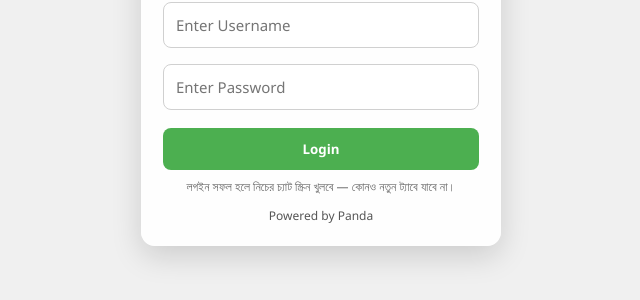
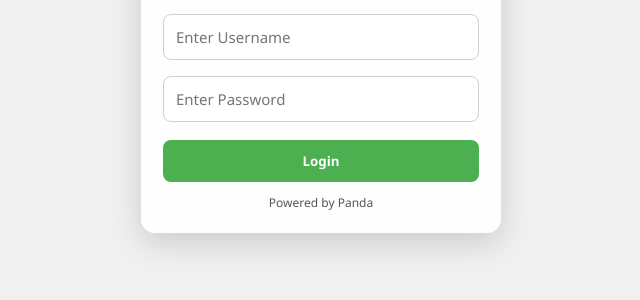
Before and after one commit to pandagame0/Pandagamee, a plain HTML site: page index.html in a window 1280 px wide. Shown: the part 312-612 px from the top of the page, without its empty margins (319-959 px from the left). Drawn offline with Linux system fonts and the light colour scheme.

Commit message:
Update index.html

```diff
--- a/index.html
+++ b/index.html
@@ -29,7 +29,6 @@
   .other{background:#e8f0ff}
   .compose{display:flex;gap:8px}
   .compose input{flex:1}
-  .small{font-size:12px;color:#666;text-align:center;margin-top:8px}
   .powered{margin-top:12px;font-size:12px;color:#555;text-align:center}
 </style>
 </head>
@@ -43,7 +42,6 @@
   <input id="password" type="password" placeholder="Enter Password" />
 
   <button id="loginBtn">Login</button>
-  <div class="small">লগইন সফল হলে নিচের চ্যাট স্ক্রিন খুলবে — কোনও নতুন ট্যাবে যাবে না।</div>
   <div class="powered">Powered by Panda</div>
 </div>
 
```
